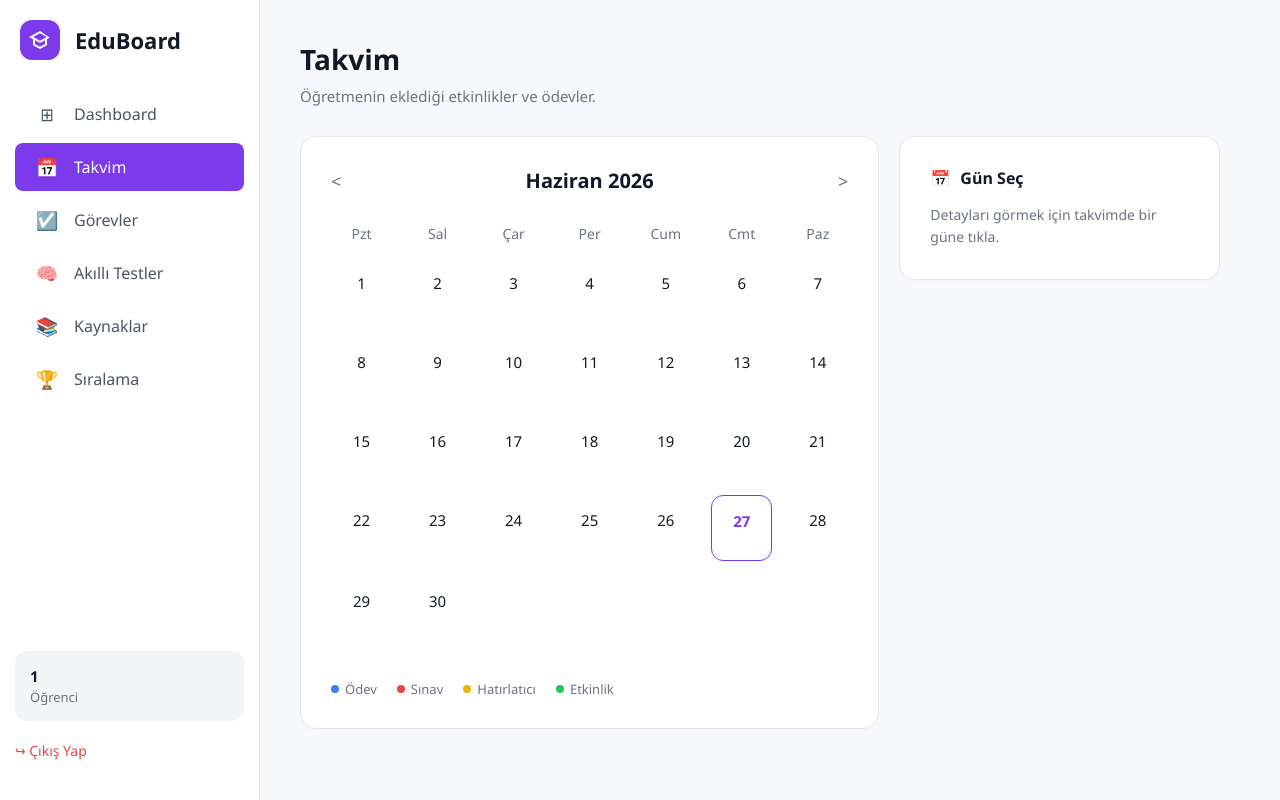
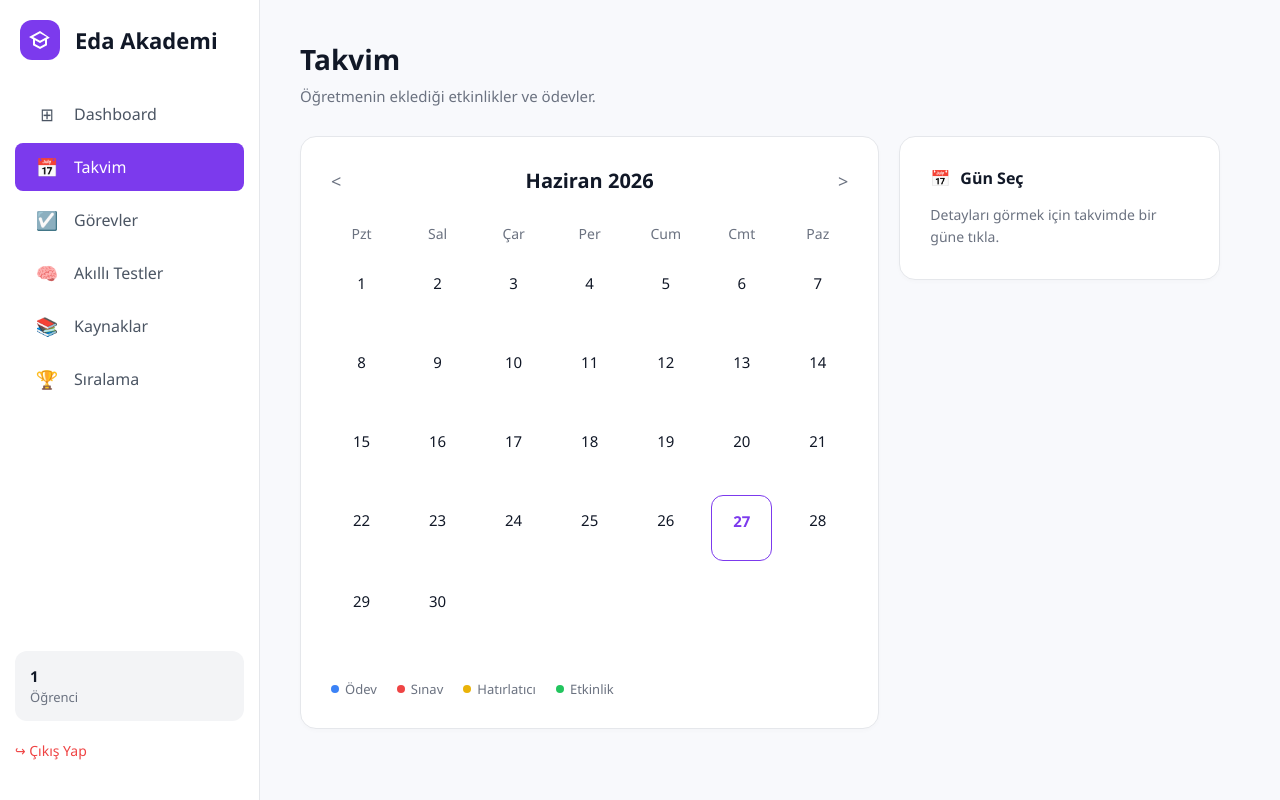
Before and after one commit to dertlimehmetsalih286-cyber/eda-akedemi, a Flask app: page /ogrenci_takvim in a window 1280 px wide. Run offline with Flask 3, Linux system fonts and the light colour scheme; the visitor is signed in with stand-in values (Sample User, id 1); data that the repository does not hold is empty.

Commit message:
Update ogrenci_takvim.html

```diff
--- a/templates/ogrenci_takvim.html
+++ b/templates/ogrenci_takvim.html
@@ -57,7 +57,7 @@
             <div class="logo-icon">
                 <svg viewBox="0 0 24 24"><path d="M12 3L1 9l4 2.18v6L12 21l7-3.82v-6l2.81-1.53L12 3zm6.82 6L12 12.72 5.18 9 12 5.28 18.82 9zM17 15.99l-5 2.73-5-2.73v-3.72l5 2.73 5-2.73v3.72z"/></svg>
             </div>
-            EduBoard
+            Eda Akademi
         </div>
         <ul class="nav-links">
             <li class="nav-item"><a href="/ogrenci" class="nav-link"><span class="nav-icon">⊞</span> Dashboard</a></li>
@@ -144,7 +144,6 @@
 
                 div.innerHTML = `${i} <br> <div style="margin-top:6px; height:8px;">${dots}</div>`;
                 div.onclick = () => {
-                    // Seçili gün efektini temizle ve yeni tıklanana ver
                     document.querySelectorAll('.grid-days > div').forEach(d => { d.style.backgroundColor = 'transparent'; d.style.color = '#111827'; });
                     div.style.backgroundColor = '#8b5cf6';
                     div.style.color = 'white';
```
